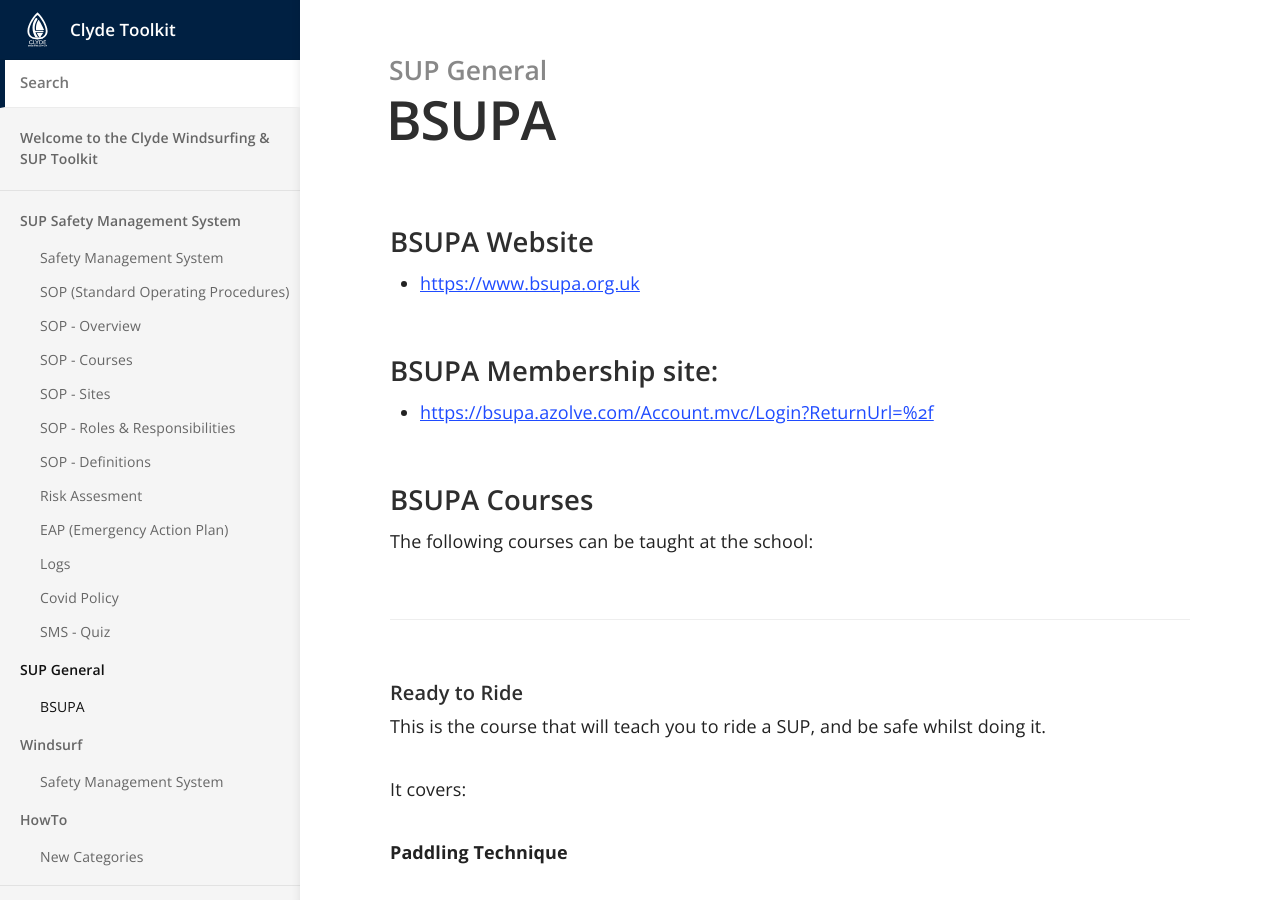
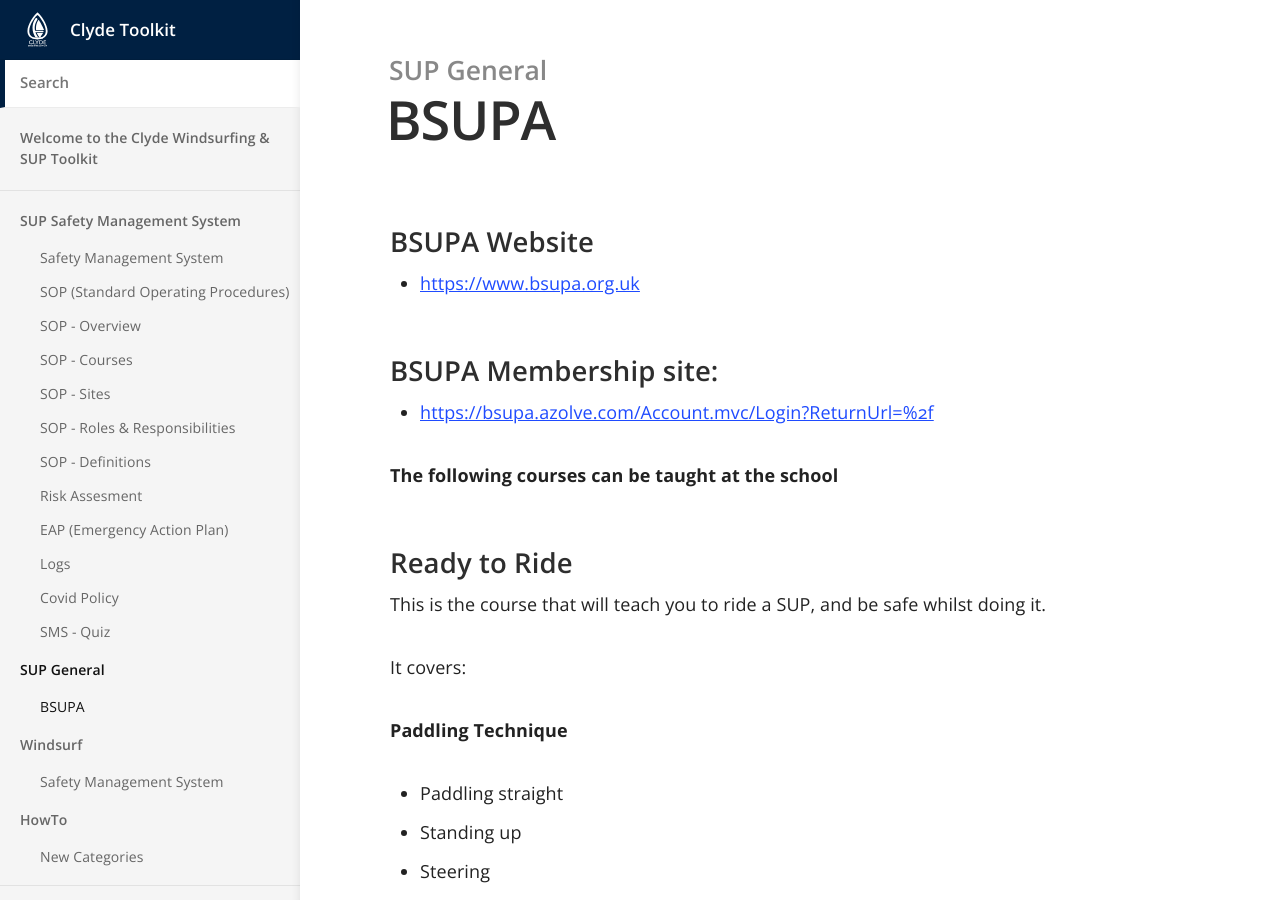
Before and after one commit to numbat70/clyde, a Jekyll site: the page built from _docs/Content/30-SUP_BSUPA.md, in a window 1280 px wide and 900 px high. Built offline with Jekyll 4.4.1, drawn with Linux system fonts in a browser that asks for light colours.

Commit message:
Update 30-SUP_BSUPA.md
mk

```diff
--- a/_docs/Content/30-SUP_BSUPA.md
+++ b/_docs/Content/30-SUP_BSUPA.md
@@ -10,10 +10,10 @@
 ## BSUPA Membership site:
 - [https://bsupa.azolve.com/Account.mvc/Login?ReturnUrl=%2f](https://bsupa.azolve.com/Account.mvc/Login?ReturnUrl=%2f)
 
-## BSUPA Courses
-The following courses can be taught at the school:
 
-### Ready to Ride
+**The following courses can be taught at the school**
+
+## Ready to Ride
 This is the course that will teach you to ride a SUP, and be safe whilst doing it.
 
 It covers:
@@ -30,7 +30,7 @@
 - Self Rescue
 - Trip planning
 
-### Ready to Tour
+## Ready to Tour
 A 2 hour introduction to flat water touring.
 It covers:
 - improving paddle technique
@@ -53,7 +53,7 @@
 - Have knowledge of how to plan a trip taking into account weather, flow, tide, access, 3rd parties, exit options,
 - Have understanding of personal gear you might take with you when touring. Have planned completed and experienced a tour.
 
-### Ready to Race
+## Ready to Race
 Our course designed to get you started with racing or improve upon your current performance
 
 The course is **‘skill’ rather than 'fitness'** focused and focuses on the main skills and scenarios that will comes up in a wide variety of races.
```
